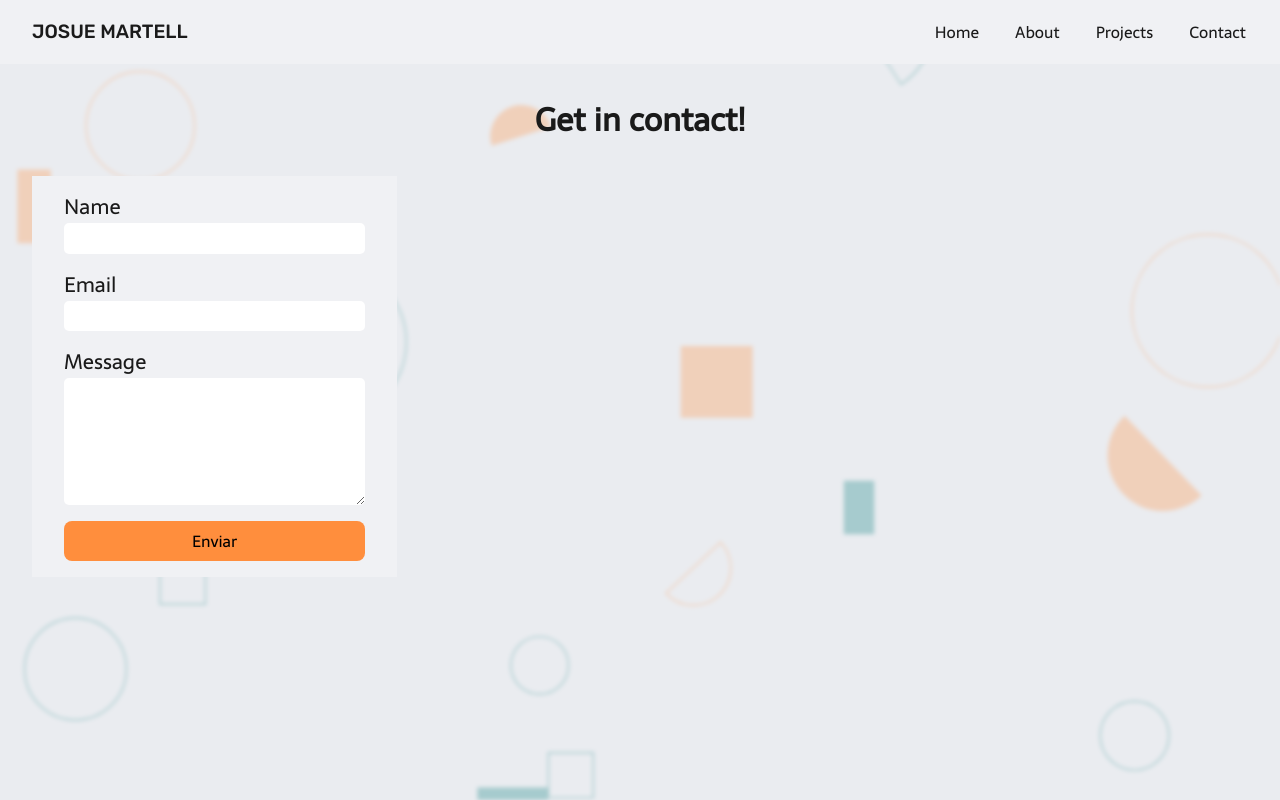
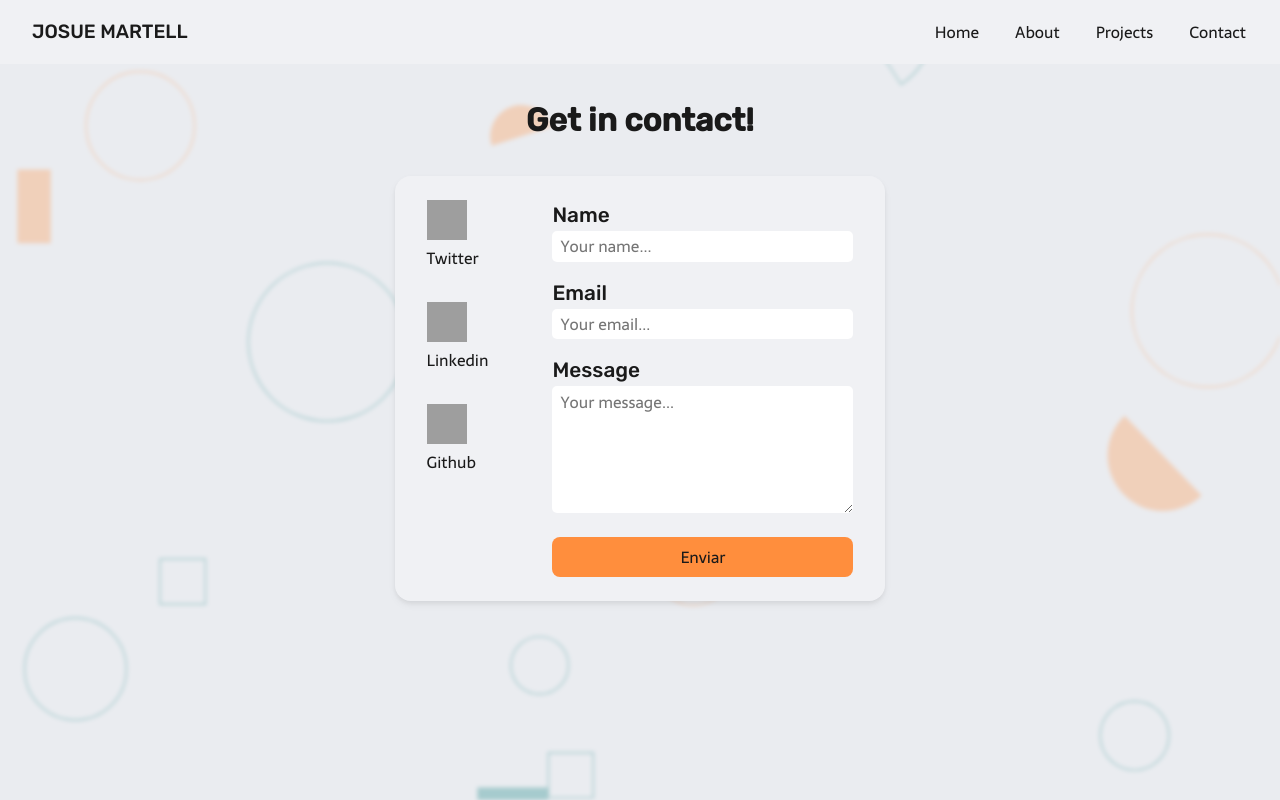
Before and after one commit to josushu0/portfolio, a Next.js app: page /contact in a window 1280 px wide. Built offline with nearby package versions, Linux system fonts and the light colour scheme; grey boxes are pictures that could not be loaded.

Commit message:
feat: :sparkles: Added social links to contact form

```diff
--- a/pages/contact.js
+++ b/pages/contact.js
@@ -1,4 +1,6 @@
 import Head from 'next/head'
+import Link from 'next/link'
+import Image from 'next/image'
 import styles from '../styles/Contact.module.scss'
 
 function Contact() {
@@ -9,7 +11,6 @@ function Contact() {
       if (!field.name) return
       formData[field.name] = field.value
     })
-    console.log(formData)
 
     fetch('/api/mail', {
       method: 'POST',
@@ -27,13 +28,70 @@ function Contact() {
       <div className={styles.main}>
         <h1>Get in contact!</h1>
         <div className={styles.contact}>
+          <div className={styles.socials}>
+            <Link href={'https://twitter.com/josushu0'}>
+              <a target='_blank'>
+                <Image
+                  src={
+                    'https://raw.githubusercontent.com/rahuldkjain/github-profile-readme-generator/master/src/images/icons/Social/twitter.svg'
+                  }
+                  alt='Twitter'
+                  width={40}
+                  height={40}
+                />
+                <p>Twitter</p>
+              </a>
+            </Link>
+            <Link href={'https://linkedin.com/in/josuemartell'}>
+              <a target='_blank'>
+                <Image
+                  src={
+                    'https://raw.githubusercontent.com/rahuldkjain/github-profile-readme-generator/master/src/images/icons/Social/linked-in-alt.svg'
+                  }
+                  alt='Linkedin'
+                  width={40}
+                  height={40}
+                />
+                <p>Linkedin</p>
+              </a>
+            </Link>
+            <Link href={'https://github.com/josushu0'}>
+              <a target='_blank'>
+                <Image
+                  src={
+                    'https://raw.githubusercontent.com/devicons/devicon/master/icons/github/github-original.svg'
+                  }
+                  alt='Github'
+                  width={40}
+                  height={40}
+                />
+                <p>Github</p>
+              </a>
+            </Link>
+          </div>
           <form className={styles.form} method='post' onSubmit={handleOnSubmit}>
             <label htmlFor='name'>Name</label>
-            <input type='text' name='name' id='name' />
+            <input
+              type='text'
+              name='name'
+              id='name'
+              placeholder='Your name...'
+            />
             <label htmlFor='email'>Email</label>
-            <input type='email' name='email' id='email' />
+            <input
+              type='email'
+              name='email'
+              id='email'
+              placeholder='Your email...'
+            />
             <label htmlFor='message'>Message</label>
-            <textarea name='message' id='message' cols='30' rows='5'></textarea>
+            <textarea
+              name='message'
+              id='message'
+              cols='30'
+              rows='5'
+              placeholder='Your message...'
+            ></textarea>
             <button>Enviar</button>
           </form>
         </div>
--- a/styles/Contact.module.scss
+++ b/styles/Contact.module.scss
@@ -1,6 +1,7 @@
 @use 'containers';
+@use 'colors';
+@use 'fonts';
 @use 'screens';
-@use 'colors';
 
 .main {
   display: flex;
@@ -10,22 +11,46 @@
   min-height: calc(100vh - 4rem);
   width: 100%;
   @include containers.container;
+
+  h1 {
+    font-family: fonts.$subtitle;
+  }
 }
 
 .contact {
-  width: 100%;
   display: flex;
-  gap: 1rem;
+  justify-content: space-between;
+  gap: 4rem;
+  background-color: colors.$neutral-100;
+  padding: 1.5rem 2rem;
+  border-radius: 1rem;
+  filter: drop-shadow(0 4px 3px rgb(0 0 0 / 0.05)) drop-shadow(0 2px 2px rgb(0 0 0 / 0.05));
+
+  @media (max-width: screens.$md) {
+    flex-direction: column;
+    gap: 2rem;
+  }
+}
+
+.socials {
+  display: flex;
+  flex-direction: column;
+  gap: 2rem;
+
+  @media (max-width: screens.$md) {
+    flex-direction: row;
+    justify-content: center;
+  }
 }
 
 .form {
   display: flex;
   flex-direction: column;
-  padding: 1rem 2rem;
   background-color: colors.$neutral-100;
 
   label {
     font-size: 1.3rem;
+    font-family: fonts.$subtitle;
   }
 
   input {
@@ -39,7 +64,7 @@
     border: none;
     border-radius: 5px;
     padding: 0.2rem 0.5rem;
-    margin-bottom: 1rem;
+    margin-bottom: 1.5rem;
   }
 
   button {
--- a/styles/globals.scss
+++ b/styles/globals.scss
@@ -6,6 +6,7 @@
 *::before,
 *::after {
   box-sizing: border-box;
+  color: colors.$neutral-900;
 }
 
 /* Remove default margin */
```
